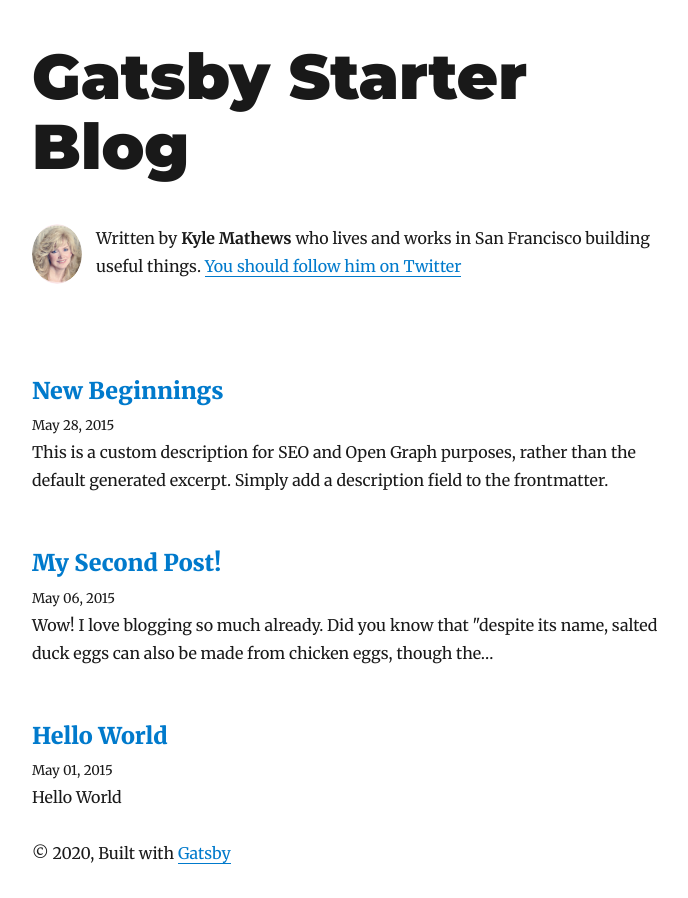
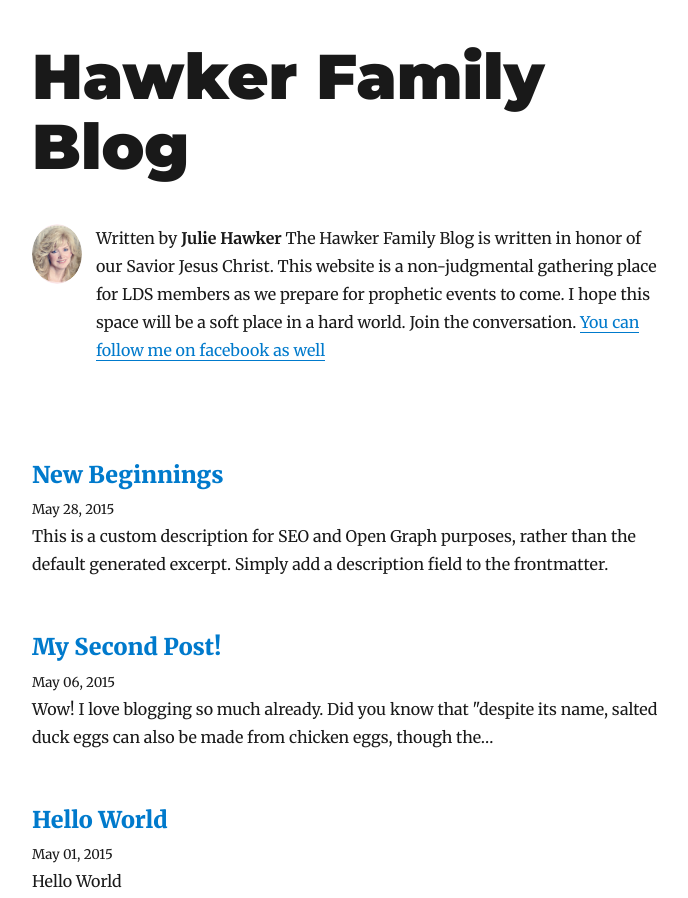
Before and after one commit to philhawker/hawkerfamily-gatsby, a Gatsby site: page / in a window 1280 px wide. Shown: the top 898 px of the page, without its empty margins (293-981 px from the left). Built offline with nearby package versions, Linux system fonts and the light colour scheme; Gatsby itself is replaced by a stand-in of ours; some packages are replaced by stand-ins of ours.

Commit message:
updated site info and social media links

```diff
--- a/gatsby-config.js
+++ b/gatsby-config.js
@@ -1,14 +1,14 @@
 module.exports = {
   siteMetadata: {
-    title: `Gatsby Starter Blog`,
+    title: `Hawker Family Blog`,
     author: {
-      name: `Kyle Mathews`,
-      summary: `who lives and works in San Francisco building useful things.`,
+      name: `Julie Hawker`,
+      summary: `The Hawker Family Blog is written in honor of our Savior Jesus Christ. This website is a non-judgmental gathering place for LDS members as we prepare for prophetic events to come. I hope this space will be a soft place in a hard world. Join the conversation.`,
     },
     description: `A starter blog demonstrating what Gatsby can do.`,
     siteUrl: `https://gatsby-starter-blog-demo.netlify.com/`,
     social: {
-      twitter: `kylemathews`,
+      twitter: `juliehawker`,
     },
   },
   plugins: [
--- a/src/components/bio.js
+++ b/src/components/bio.js
@@ -59,8 +59,8 @@ const Bio = () => {
       <p>
         Written by <strong>{author.name}</strong> {author.summary}
         {` `}
-        <a href={`https://twitter.com/${social.twitter}`}>
-          You should follow him on Twitter
+        <a href={`https://www.facebook.com/julie.m.hawker`}>
+          You can follow me on facebook as well
         </a>
       </p>
     </div>
```
Also changed, not shown: package.json (+4 -4 lines).
